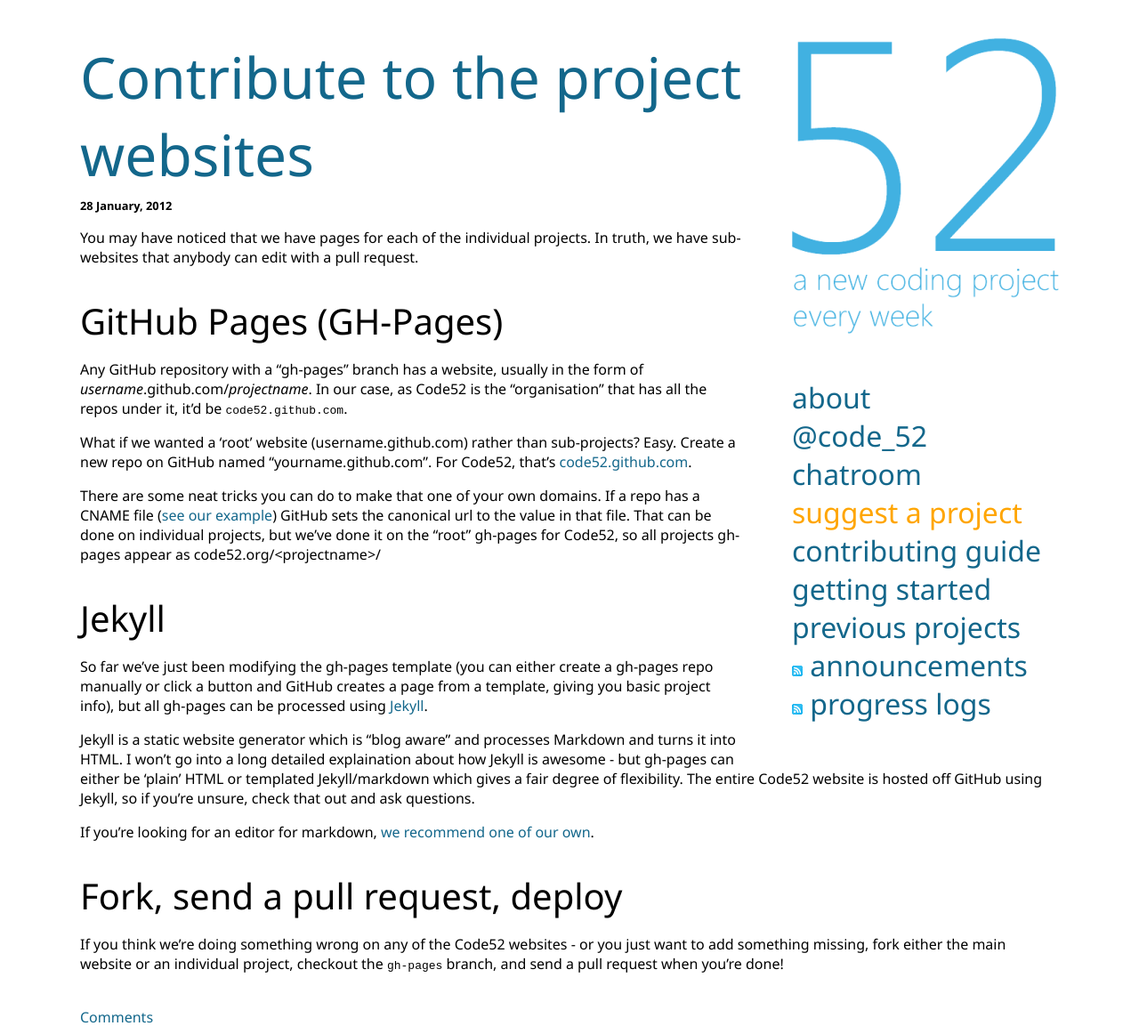
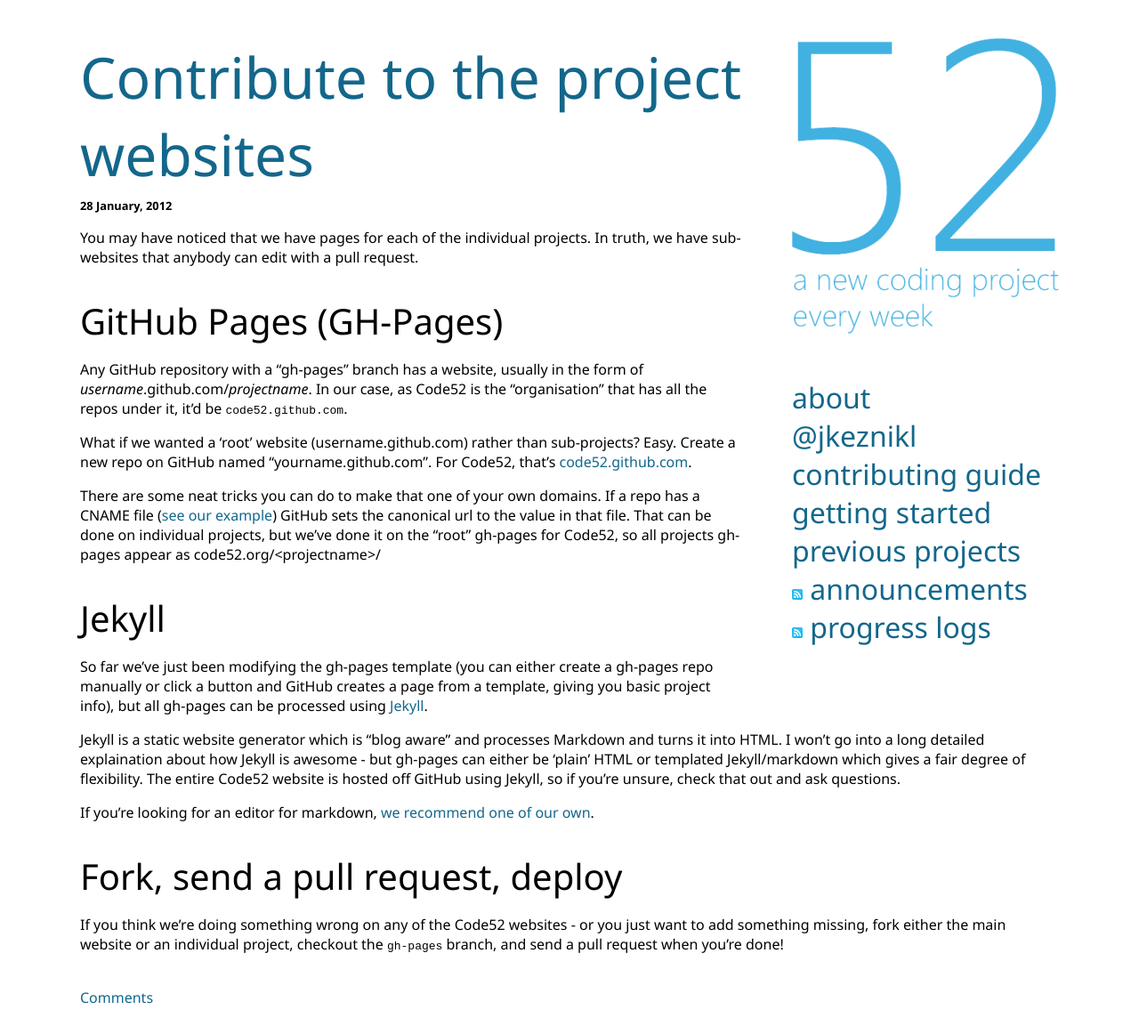
Before and after one commit to gorocacher/bandzone_spy, a Jekyll site: the page built from index.md, in a window 1280 px wide. Shown: the whole page at 89% size. Built offline with Jekyll 4.4.1, drawn with Linux system fonts in a browser that asks for light colours; Markdown is read by kramdown in place of the engine named in the settings; comment, search, counter and statistics services are not loaded; after the commit the page ends 1140 px from its top, so only the background shows below that.

Commit message:
further site updates

```diff
--- a/_layouts/layout.html
+++ b/_layouts/layout.html
@@ -16,16 +16,14 @@
 	<body>
 		<div id="container">
 			<div id="side">
-				<a href="/bandzone_spy/" id="home" title="home" alt="home"><img src="/bandzone_spy/img/logo.png" alt="Code 52 - a new coding project every week" /></a>
-				<div id="hometext"><a href="/bandzone_spy/" >code52</a></div>
+				<a href="/bandzone_spy/" id="home" title="home" alt="home"><img src="/bandzone_spy/img/logo.png" alt="BandzoneSpy project" /></a>
+				<div id="hometext"><a href="/bandzone_spy/" >BandzoneSpy</a></div>
 				<div class="section">
 					<ul>
 						<li><a href="/bandzone_spy/about.html">about</a></li>
-						<li><a href="http://twitter.com/code_52">@code_52</a></li>
-						<li><a href="http://jabbr.net/#/rooms/code52">chatroom</a></li>
-						<li><a id="suggest" href="http://code52.uservoice.com">suggest a project</a></li>
+						<li><a href="http://twitter.com/jkeznikl">@jkeznikl</a></li>
 						<li><a href="/bandzone_spy/contributing.html">contributing guide</a></li>
-						<li><a href="https://github.com/Code52/code52.github.com/wiki">getting started</a></li>
+						<li><a href="https://github.com/keznikl/bandzone_spy.github.com/wiki">getting started</a></li>
 						<li><a href="/bandzone_spy/projects.html">previous projects</a></li>
 						<li><a href="/bandzone_spy/rss.xml"><img src="/img/25.png" /> announcements</a></li>
 						<li><a href="/bandzone_spy/projectsrss.xml"><img src="/img/25.png" /> progress logs</a></li>
--- a/index.md
+++ b/index.md
@@ -51,7 +51,7 @@
         query += 'url' + i + '=' + encodeURIComponent(links[i].href) + '&';
     }
     }
-    document.write('<script charset="utf-8" type="text/javascript" src="http://disqus.com/forums/code52/get_num_replies.js' + query + '"></' + 'script>');
+    document.write('<script charset="utf-8" type="text/javascript" src="http://disqus.com/forums/kezniklgithub/get_num_replies.js' + query + '"></' + 'script>');
 })();
 //]]>
 </script>
```
Also changed, not shown: other parts of index.md (+1 -1 lines).
